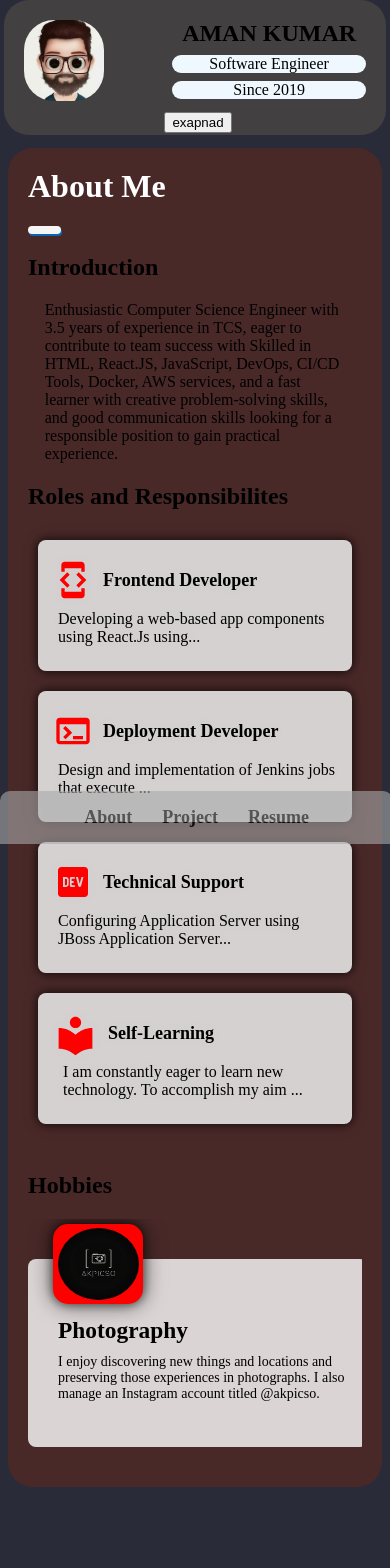
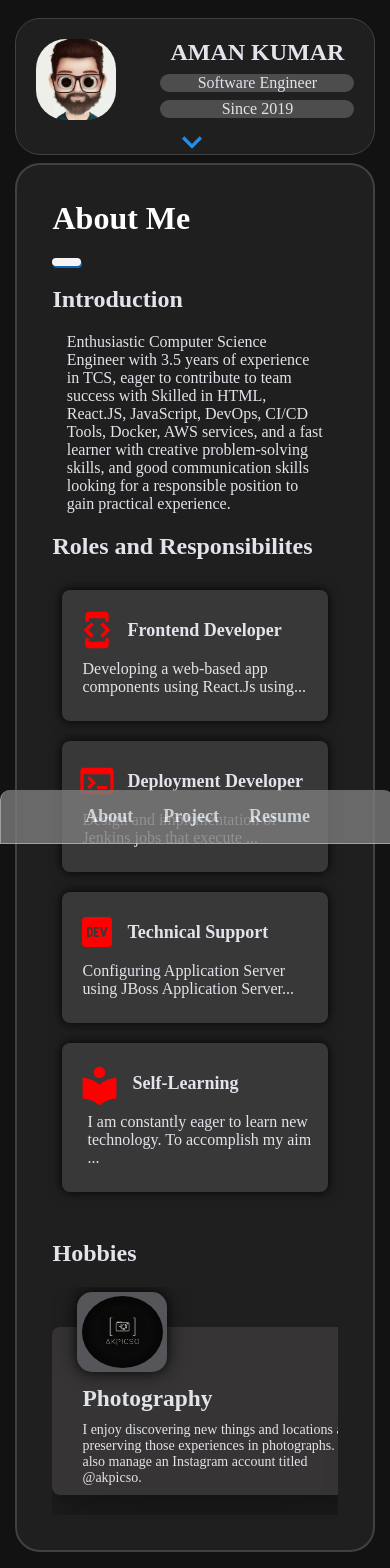
Before and after one commit to AmanKrs/MyPortfolio, a React (Create React App) app: page / in a window 390 px wide. Shown: the top 1568 px of the page. Built offline with nearby package versions, Linux system fonts and the light colour scheme.

Commit message:
Dark Mode and responsiveness Added

```diff
--- a/public/index.html
+++ b/public/index.html
@@ -2,7 +2,7 @@
 <html lang="en">
   <head>
     <meta charset="utf-8" />
-    <link rel="icon" href="%PUBLIC_URL%/dp.jpg" />
+    <link rel="icon" href="%PUBLIC_URL%/favicon.ico" />
     <meta name="viewport" content="width=device-width, initial-scale=1" />
     <meta name="theme-color" content="#000000" />
     <meta
--- a/src/App.css
+++ b/src/App.css
@@ -3,21 +3,21 @@
   margin-inline: auto;
   display: flex;
   justify-content: center;
-  align-items: stretch;
   gap: 25px;
 }
 
 .sidenav-container {
   width: 25%;
-  background-color: rgb(66, 64, 64);
+  background-color: #1f1f1f;
   border-radius: 25px;
   position: sticky;
-  height: 100%;
+  height: 700px;
   top: 60px;
+  border:  0.1rem solid #414142;
 }
 .outlet-container {
   width: 75%;
-  background-color: #492828;
+  background-color: #1f1f1f;
   height: auto;
   position: relative;
   border-radius: 25px;
@@ -27,81 +27,122 @@
   top: 60px;
   box-sizing: border-box;
   margin-bottom: 60px;
+  border:  2px solid #414142;
 }
 
 @media only screen and (max-width: 1024px) {
+  .main-container {
+    flex-direction: column;
+    max-width: 950px;
+    align-items: center;
+  }
   .sidenav-container {
-    display: block;
     position: absolute;
-    top: 0px;
-    width: 98%;
+    width: 88%;
+    top: 30px;
     height: auto;
     z-index: 12;
   }
 
   .outlet-container {
-    width: 100%;
+    width: 90%;
+    box-sizing: border-box;
+    top: 170px;
+    margin-bottom: 190px;
+  }
+}
+
+@media only screen and (min-width: 640px) and (max-width: 750px) {
+  .main-container {
+    flex-direction: column;
+    max-width: 750px;
+    align-items: center;
+  }
+
+  .sidenav-container {
+    position: absolute;
+    top: 30px;
+    width: 90%;
+    height: auto;
+    z-index: 12;
+  }
+  .outlet-container {
+    width: 93%;
     position: relative;
     box-sizing: border-box;
-    top: 135px;
-    margin-bottom: 20px;
+    top: 165px;
+    padding: 35px;
+    margin-bottom: 195px;
   }
 }
 
 @media only screen and (min-width: 480px) and (max-width: 640px) {
+  .main-container {
+    flex-direction: column;
+    max-width: 700px;
+    align-items: center;
+  }
+
   .sidenav-container {
-    display: block;
     position: absolute;
-    top: 0px;
-    width: 98%;
+    top: 20px;
+    width: 88%;
     height: auto;
     z-index: 12;
   }
   .outlet-container {
-    width: 100%;
+    width: 90%;
     position: relative;
     box-sizing: border-box;
-    top: 140px;
+    top: 155px;
     padding: 35px;
     margin-bottom: 195px;
   }
 }
 
 @media only screen and (min-width: 360px) and (max-width: 480px) {
+  .main-container {
+    flex-direction: column;
+    max-width: 700px;
+    align-items: center;
+  }
   .sidenav-container {
-    display: block;
     position: absolute;
-    top: 0px;
-    width: 98%;
+    top: 18px;
+    width: 92%;
     height: auto;
     z-index: 12;
   }
   .outlet-container {
-    width: 100%;
+    width: 96%;
     position: relative;
     box-sizing: border-box;
-    padding: 20px;
-    top: 140px;
-    margin-bottom: 200px;
+    top: 155px;
+    padding: 35px;
+    margin-bottom: 210px;
   }
 }
 
-@media only screen and (min-width: 240px) and (max-width: 360px) {
+@media only screen and (min-width: 240px) and (max-width: 363px) {
+  .main-container {
+    flex-direction: column;
+    max-width: 500px;
+    align-items: center;
+  }
   .sidenav-container {
-    display: block;
     position: absolute;
-    top: 0px;
-    width: 98%;
+    top: 18px;
+    width: 92%;
     height: auto;
     z-index: 12;
   }
 
   .outlet-container {
-    width: max-content;
+    width: 98%;
     position: relative;
     box-sizing: border-box;
     padding: 20px;
-    top: 160px;
+    top: 180px;
     bottom: 20px;
     margin-bottom: 210px;
   }
--- a/src/Components/Content/Content.js
+++ b/src/Components/Content/Content.js
@@ -5,7 +5,7 @@ import { Outlet } from "react-router-dom";
 export default function Content() {
   return (
     <>
-      <div>
+
         <div className="main-container">
           <div className="sidenav-container">
             <Sideview />
@@ -14,7 +14,7 @@ export default function Content() {
             <Outlet />
           </div>
         </div>
-      </div>
+
     </>
   );
 }
--- a/src/Components/ExpCounter/expcount.css
+++ b/src/Components/ExpCounter/expcount.css
@@ -13,18 +13,18 @@
   width: max-content;
   box-sizing: border-box;
   height: max-content;
-  padding: 10px;
-  box-shadow: 0px 0px 10px rgba(0, 0, 0, 0.5);
+  padding: 8px;
+
 }
 .expcnt {
   display: flex;
   flex-direction: column;
   align-items: center;
   width: 70px;
-  height: 55px;
+  height: 100%;
   text-align: center;
   justify-content: center;
-  background-color: cadetblue;
+  background-color: #646465;
   box-shadow: 0 20px 10px -20px rgba(0, 0, 0, 0.45) inset,
     0 -20px 10px -20px rgba(0, 0, 0, 0.45) inset;
 }
--- a/src/Components/Navigation/nav.css
+++ b/src/Components/Navigation/nav.css
@@ -8,7 +8,10 @@
   border-radius: 0 20px;
   padding: 0 20px;
   box-shadow: none;
-  background-color: wheat;
+  background-color: #817e7e;
+  border-left:  1px solid #c4c3ca;
+  border-bottom: 1px solid #c4c3ca;
+
 }
 .nav-ul {
   display: flex;
@@ -17,12 +20,14 @@
   align-items: center;
   padding: 0 10px;
   box-sizing: border-box;
+
 }
 .nav-ul li {
   list-style: none;
   margin: 0 15px;
   font-size: large;
   font-weight: 600;
+  color: aliceblue;
 }
 
 .nav-ul a {
@@ -34,8 +39,8 @@
   .nav-bar {
     width: 93%;
     border-radius: 10px 10px 0 0;
-    background-color: darkgrey;
-    opacity: 1;
+    background-color: #7c7c7d;
+    opacity: 0.8;
     position: fixed;
     left: 0;
     right: auto;
@@ -50,8 +55,8 @@
   .nav-bar {
     width: 90.6%;
     border-radius: 10px 10px 0 0;
-    background-color: darkgrey;
-    opacity: 0.6;
+    background-color: #7c7c7d;
+    opacity: 0.8;
     position: fixed;
     left: 0;
     right: auto;
--- a/src/Components/Sideview/Sideview.js
+++ b/src/Components/Sideview/Sideview.js
@@ -6,6 +6,7 @@ import LinkedInIcon from "@mui/icons-material/LinkedIn";
 import GitHubIcon from "@mui/icons-material/GitHub";
 import WhatsAppIcon from "@mui/icons-material/WhatsApp";
 import ExpCount from "../ExpCounter/ExpCount";
+import ExpandMoreIcon from "@mui/icons-material/ExpandMore";
 
 export default function Sideview() {
   const [expandInfo, setExpandInfo] = useState(true);
@@ -36,7 +37,12 @@ export default function Sideview() {
         </div>
       </div>
       <div className="expandInfo ">
-        <button onClick={handleExpandInfo}>exapnad</button>
+        <button
+          onClick={handleExpandInfo}
+          className={expandInfo ? "expandInfobtn" : "expandInfobtnrotate"}
+        >
+          <ExpandMoreIcon sx={{ fontSize: "40px" }} />
+        </button>
       </div>
       <div
         className={expandInfo ? "expandAvatarInfo " : "closeExpand "}
@@ -49,40 +55,36 @@ export default function Sideview() {
             target="_blank"
             rel="noreferrer"
           >
-            <span className="social-icon">
-              <EmailOutlinedIcon style={{ color: "red" }} />
-            </span>
+            <EmailOutlinedIcon
+              style={{ color: "red" }}
+              className="social-icon"
+            />
           </a>
           <a
             href="https://www.linkedin.com/in/aman-kumar20/"
             target="_blank"
             rel="noreferrer"
           >
-            <span className="social-icon">
-              <LinkedInIcon style={{ color: "blue" }} />
-            </span>
+            <LinkedInIcon style={{ color: "blue" }} className="social-icon" />
           </a>
           <a href="https://github.com/AmanKrs" target="_blank" rel="noreferrer">
-            <span className="social-icon">
-              <GitHubIcon style={{ color: "black" }} />
-            </span>
+            <GitHubIcon style={{ color: "black" }} className="social-icon" />
           </a>
           <a href="https://wa.me/918804236131" target="_blank" rel="noreferrer">
-            <span className="social-icon">
-              <WhatsAppIcon style={{ color: "green" }} />
-            </span>
+            <WhatsAppIcon style={{ color: "green" }} className="social-icon" />
           </a>
         </div>
-        <hr className="info-seperator"></hr>
+
         <div className="expcountdiv ">
           <ExpCount />
         </div>
-        <a href="../resume/AmanKumar.pdf" target="_blank">
-          <button className="downloadCV" id="res">
-            Download CV
-
-          </button>
-        </a>
+        <div className="downloadCV-container">
+          <a href="../resume/AmanKumar.pdf" target="_blank">
+            <button className="downloadCV" id="res">
+              Download CV
+            </button>
+          </a>
+        </div>
       </div>
     </div>
   );
--- a/src/Components/Sideview/sidenav.css
+++ b/src/Components/Sideview/sidenav.css
@@ -7,7 +7,25 @@
   transition: all 0.3s;
 }
 
+.expandInfobtn {
+  display: flex;
+  align-items: center;
+  border: none;
+  height: 20px;
+  color: rgb(37, 140, 230);
+  background-color: transparent;
+  transform: rotate(0deg);
+}
 
+.expandInfobtnrotate {
+  display: flex;
+  align-items: center;
+  border: none;
+  height: 20px;
+  color: rgb(37, 140, 230);
+  background-color: transparent;
+  transform: rotate(180deg);
+}
 .profile {
   width: 80%;
   height: 100%;
@@ -15,7 +33,6 @@
   border-radius: 10px;
   padding: 20px;
   box-sizing: border-box;
-
 }
 .avatar-box {
   width: 70%;
@@ -34,14 +51,15 @@
   width: 100%;
   margin: 8px auto;
   border-radius: 40px;
-  background-color: aliceblue;
+  background-color: #4d4d4e;
 }
 .info-seperator {
-  width: 60%;
-  height: 4px;
-  background-color: red;
+  width: 70%;
+  height: 2px;
+  margin-bottom: 30px;
+  background-color: rgb(17, 16, 16);
   border: none;
-  border-radius: 20px;
+  border-radius: 10px;
   box-shadow: 1px 2px aliceblue;
 }
 .social-profiles {
@@ -50,14 +68,16 @@
   display: flex;
   align-items: center;
   justify-content: center;
+  gap: 22px;
 }
 .social-icon {
-  margin-left: 15px;
   width: 35px;
   text-align: center;
   cursor: pointer;
-  border: 2px solid;
-  border-radius: 10px;
+}
+.social-icon:hover {
+  scale: 1.6;
+  border-radius: 50%;
 }
 .social-profiles a {
   text-decoration: none;
@@ -66,6 +86,34 @@
 .social-profiles a:hover {
   text-decoration: none;
   box-shadow: 2px;
+}
+.expcountdiv {
+  width: 90%;
+  border-radius: 5px;
+  border: 2px solid #767579;
+  display: flex;
+  align-items: center;
+  margin: 10px auto;
+  margin-top: 20px;
+  box-sizing: border-box;
+  filter: drop-shadow(0px 0px 5px rgba(0, 0, 0, 0.7));
+  box-shadow: 0px 0px 10px rgba(0, 0, 0, 0.8);
+}
+
+.downloadCV-container {
+  margin-top: 20px;
+  width: 100%;
+  display: flex;
+  align-items: center;
+  justify-content: center;
+}
+.downloadCV {
+  background-color: #575757;
+  color: aliceblue;
+  width: 100%;
+  height: 40px;
+  border-radius: 5px;
+  cursor: pointer;
 }
 
 @media only screen and (max-width: 1024px) {
@@ -76,7 +124,6 @@
     justify-content: space-between;
     margin: 0px 0px 10px 0px;
     box-sizing: border-box;
-
   }
   .avatar-box {
     width: 100px;
@@ -125,8 +172,20 @@
     display: none;
   }
   .closeExpand {
-    background-color: aliceblue;
-   animation-timing-function: ease-in-out;
+    background-color: #38383a;
+    animation-timing-function: ease-in-out;
+  }
+  .downloadCV-container {
+    margin-bottom: 20px;
+    display: flex;
+    align-items: center;
+    justify-content: center;
+  }
+  .expcountdiv {
+    width: auto;
+    margin: 10px 20px;
+    margin-top: 20px;
+    justify-content: center;
   }
 }
 
@@ -187,8 +246,8 @@
   }
   .closeExpand {
     transition: ease-in-out 5s;
-    background-color: aliceblue;
+    background-color: #38383a;
     overflow: hidden;
-  transition: all 0.3s;
+    transition: all 0.3s;
   }
 }
--- a/src/Pages/About/about.css
+++ b/src/Pages/About/about.css
@@ -23,7 +23,7 @@
   padding: 10px;
 }
 .info-item {
-  background-color: rgba(255, 255, 255, 0.8);
+  background-color: #383838;
   text-align: center;
   padding: 20px 5px;
   font-size: 20px;
@@ -80,14 +80,14 @@
 }
 
 .hobbie-crousel::-webkit-scrollbar-thumb {
-  background: red;
+  background: #080808;
   border-radius: 13px;
 }
 .hobbie-crousel::-webkit-scrollbar-thumb:hover {
-  background: #b30000;
+  background: #3d3c3c;
 }
 .hobbies-item {
-  background-color: rgba(255, 255, 255, 0.8);
+  background-color: #383838;
   width: auto;
   padding: 10px 20px;
   font-size: 20px;
@@ -95,7 +95,12 @@
   border-radius: 8px;
   box-sizing: border-box;
   position: relative;
-  cursor: pointer;
+  box-shadow: 0 2.8px 2.2px rgba(0, 0, 0, 0.034),
+    0 6.7px 5.3px rgba(0, 0, 0, 0.048), 0 12.5px 10px rgba(0, 0, 0, 0.06),
+    0 22.3px 17.9px rgba(0, 0, 0, 0.072), 0 41.8px 33.4px rgba(0, 0, 0, 0.086),
+    0 100px 80px rgba(0, 0, 0, 0.12);
+  box-sizing: border-box;
+  background-color: #363434;
 }
 
 .hobbie-icon-container {
@@ -104,7 +109,7 @@
   left: -15px;
   width: 90px;
   height: 80px;
-  background-color: red;
+  background-color: #56565a;
   display: flex;
   align-items: center;
   justify-content: center;
@@ -153,7 +158,7 @@
   width: 100%;
   height: 100%;
 }
-.css-1t1j96h-MuiPaper-root-MuiDialog-paper {
+.MuiPaper-root  {
   border-radius: 20px !important;
 }
 .openDialog {
@@ -183,6 +188,7 @@
   color: rgb(12, 12, 12);
   cursor: pointer;
 }
+/* CSS for responsive experience */
 
 @media only screen and (max-width: 480px) {
   .aboutContainer {
@@ -199,7 +205,7 @@
   .info-icon {
     margin-left: 10px;
   }
-  .info-details h3{
+  .info-details h3 {
     width: auto;
     font-size: 18px;
     margin-top: 10px;
@@ -210,21 +216,19 @@
     font-size: 16px;
   }
 
-  .hobbie-details{
-    width: 300px;
-    height: 120px;
+  .hobbie-details {
+    width: 280px;
+    height: 100px;
   }
   .hobbie-details h3 {
-
     margin: 48px 0px 10px 10px;
   }
-  .hobbie-details p{
+  .hobbie-details p {
     margin-left: 10px;
     font-size: 14px;
     font-weight: 500;
     width: 100%;
   }
-
 }
 @media only screen and (max-width: 768px) {
   .aboutContainer {
--- a/src/Pages/Project/Project.js
+++ b/src/Pages/Project/Project.js
@@ -1,7 +1,7 @@
 import React, { useState } from "react";
 import VisibilityIcon from "@mui/icons-material/Visibility";
 import GitHubIcon from "@mui/icons-material/GitHub";
-import { useNavigate } from "react-router-dom";
+
 import "./project.css";
 
 import projectDetails from "../../data/projectData";
@@ -11,7 +11,6 @@ export default function Project() {
 
   const items = ["All", "Basic", "Web App", "React", "MERN"];
 
-  const navigate = useNavigate();
   const handleProject = (elem) => {
     setActiveItem(elem);
   };
@@ -56,13 +55,23 @@ export default function Project() {
                       alt="ProjectImage"
                     />
                     <div className="displayProj">
-                      <a href={elem.siteurl} target="_blank">
+                      <a
+                        href={elem.siteurl}
+                        target="_blank"
+                        rel="noreferrer"
+                        className="projlink"
+                      >
                         <VisibilityIcon
                           style={{ fontSize: "40px" }}
                           className="eye"
                         />
                       </a>
-                      <a href={elem.giturl} target="_blank">
+                      <a
+                        href={elem.giturl}
+                        target="_blank"
+                        rel="noreferrer"
+                        className="projlink"
+                      >
                         <GitHubIcon
                           style={{ fontSize: "40px" }}
                           className="axy"
@@ -90,13 +99,23 @@ export default function Project() {
                   <div className="card-view">
                     <img src={elem.image} className="card-img" />
                     <div className="displayProj">
-                      <a href={elem.siteurl} target="_blank">
+                      <a
+                        href={elem.siteurl}
+                        target="_blank"
+                        rel="noreferrer"
+                        className="projlink"
+                      >
                         <VisibilityIcon
                           style={{ fontSize: "40px" }}
                           className="eye"
                         />
                       </a>
-                      <a href={elem.giturl} target="_blank">
+                      <a
+                        href={elem.giturl}
+                        target="_blank"
+                        rel="noreferrer"
+                        className="projlink"
+                      >
                         <GitHubIcon
                           style={{ fontSize: "40px" }}
                           className="axy"
--- a/src/Pages/Project/project.css
+++ b/src/Pages/Project/project.css
@@ -18,10 +18,10 @@
   transition: all 0.3s ease;
 }
 .projectType:hover {
-  background-color: rgb(17, 11, 90);
+  background-color: dodgerblue;
 }
 .activeProj {
-  background-color: rgb(17, 11, 90);
+  background-color: dodgerblue;
 }
 .projectBody {
   display: grid;
@@ -36,14 +36,15 @@
   width: 230px;
   height: 400px;
   background-color: #1f1a1a;
-  padding: 14px;
+  padding: 10px;
   border-radius: 10px;
   position: relative;
   box-sizing: border-box;
   transition: box-shadow 0.1s, transform 0.1s;
+  border: 2px solid #404041;
 }
 .card:hover {
-  box-shadow: 0px 0px 30px rgba(117, 116, 116, 0.6);
+  box-shadow: 0px 0px 10px rgba(117, 116, 116, 0.6);
   cursor: pointer;
 }
 .card-view {
@@ -89,12 +90,7 @@
   border-radius: 100%;
   transition: all ease 0.3s;
 }
-.card-detail {
-  width: 100%;
-  height: 45%;
-  margin: 0 auto;
-  background-color: aquamarine;
-}
+
 .crd-p-typ {
   height: 30px;
   padding: 5px;
@@ -104,7 +100,7 @@
   width: 30%;
   border-radius: 10px;
   position: absolute;
-  top: 180px;
+  top: 178px;
   left: 33%;
   background-color: #1f1a1a;
 }
@@ -113,13 +109,21 @@
   font-size: 18px;
   color: #fff;
 }
+.card-detail {
+  margin-top: 20px;
+  height: 43%;
+  padding-top: 5px;
+  background-color: #3f3f41;
+}
 .card-detail h4 {
   text-align: center;
   font-weight: 700;
   font-size: 18px;
   text-transform: capitalize;
-  color: #181818;
-  margin: 20px auto;
+  color: #b3acac;
+  margin: 0px;
+  padding: 0px;
+  margin-top: 10px;
 }
 .card-detail p {
   font-weight: 400;
@@ -145,6 +149,10 @@
   color: #ffb400;
 }
 
+.projlink {
+  color: #000;
+}
+
 @media only screen and (max-width: 624px) {
   .projectBody {
     display: flex;
@@ -152,15 +160,15 @@
     align-items: center;
     justify-content: center;
   }
-  .projectNav{
+  .projectNav {
     width: auto;
   }
 }
 
-@media only screen and (min-width:624px) and (max-width: 864px ) {
+@media only screen and (min-width: 624px) and (max-width: 864px) {
   .projectBody {
     display: grid;
-    align-items:center;
+    align-items: center;
     padding: 40px;
     grid-template-columns: repeat(2, 1fr);
     gap: 2rem;
--- a/src/Pages/Resume/resume.css
+++ b/src/Pages/Resume/resume.css
@@ -29,7 +29,7 @@
   left: -25px;
   height: 6px;
   width: 6px;
-  background-color: #ffb400;
+  background-color: #111111;
   border-radius: 50%;
   box-shadow: 0 0 0 4px;
 }
@@ -114,7 +114,7 @@
   left: -22px;
   width: 1px;
   height: calc(100% + 35px);
-  background-color: red;
+  background-color: #8b8b8b;
 }
 
 .stepper-li::after {
@@ -124,7 +124,7 @@
   left: -25px;
   height: 6px;
   width: 6px;
-  background-color: #ffb400;
+  background-color: #111111;
   border-radius: 50%;
   box-shadow: 0 0 0 4px;
 }
@@ -138,7 +138,7 @@
   height: auto;
   border-radius: 10px;
   border: 2px solid #c4c3ca;
-  background-color: #b3b2bbcc;
+  background-color: #3e3e3f;
   display: grid;
   padding: 10px;
   grid-template-columns: repeat(3, 1fr);
--- a/src/index.css
+++ b/src/index.css
@@ -1,3 +1,4 @@
 body {
-  background-color: #2a2b38;
+  background-color: #121212;
+  color: #e3e3eb;
 }
```
Also changed, not shown: src/assets/expand.svg (added), 1 other file (tests, documents, lock files or other folders). Lines whose indentation alone changed are shown as unchanged.
